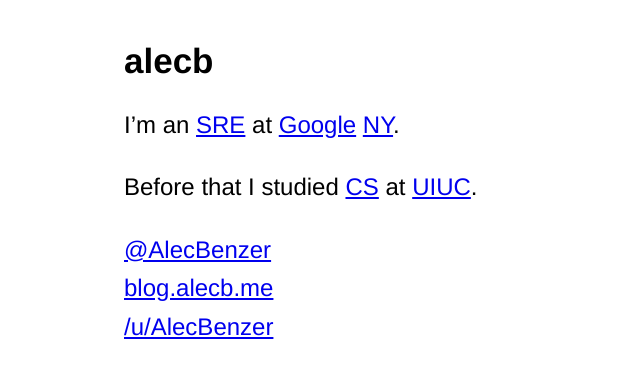
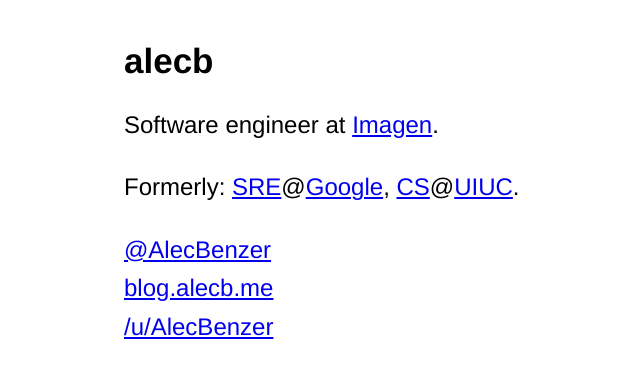
Before and after one commit to AlecBenzer/alecbenzer.github.com, a Jekyll site: the page built from index.md, in a window 1280 px wide. Shown: the top 378 px of the page, without its empty margins (196-836 px from the left). Built offline with Jekyll 4.4.1, drawn with Linux system fonts in a browser that asks for light colours.

Commit message:
Work at Imagen now

```diff
--- a/index.md
+++ b/index.md
@@ -4,21 +4,23 @@ layout: page
 ---
 # alecb
 
-I'm an [SRE] at [Google][Google] [NY].
+Software engineer at [Imagen].
 
-Before that I studied [CS] at [UIUC].
+Formerly: [SRE][SRE]@[Google][Google], [CS][CS]@[UIUC][UIUC].
 
 
 [@AlecBenzer][twitter]
 [blog.alecb.me][blog]
 [/u/AlecBenzer][reddit]
 
-[Google]: http://google.com/about/company
-[NY]: https://careers.google.com/locations/new-york/
-[CS]: http://cs.uiuc.edu
-[UIUC]: http://uiuc.edu
+[Imagen]: https://imagen.ai
+
+[Google]: https://google.com/about/company
+[SRE]: https://landing.google.com/sre/
+
+[CS]: https://cs.uiuc.edu
+[UIUC]: https://uiuc.edu
 
 [twitter]: https://twitter.com/@AlecBenzer
 [blog]: https://blog.alecb.me
 [reddit]: https://reddit.com/u/AlecBenzer
-[SRE]: https://landing.google.com/sre/
```
